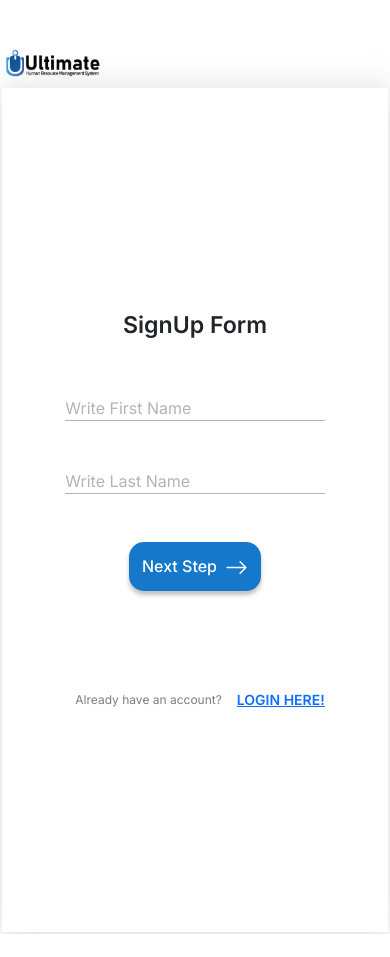
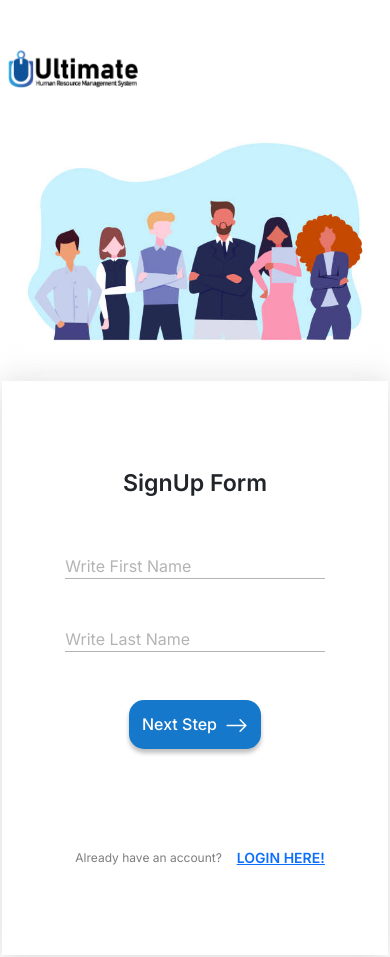
Before and after one commit to Douglas254/Front-end-Intern-Tasks, a React (Vite) app: page / in a window 390 px wide. Before the commit the page ends 934 px from the top, so only its background shows below. Built offline with nearby package versions, Linux system fonts and the light colour scheme.

Commit message:
remove display none property on sm screens & solve overflo issue on x-axis

```diff
--- a/src/index.css
+++ b/src/index.css
@@ -3,7 +3,10 @@
   margin: 0;
   padding: 0;
   font-family: "Inter", sans-serif;
-  /* overflow-x: hidden; */
+}
+
+body {
+  overflow-x: hidden;
 }
 
 .banner__img {
@@ -175,8 +178,7 @@ th {
   min-height: 80vh;
 }
 
-.error__server{
-
+.error__server {
   color: red;
 }
 
@@ -201,9 +203,9 @@ th {
   }
 }
 
-@media (max-width: 512px) {
+@media (max-width: 768px) {
   .logo img {
-    width: 104px;
+    width: 144px;
   }
 
   .login__here a {
@@ -223,13 +225,13 @@ th {
     height: 100vh;
   }
 
-  .banner__img {
-    display: none;
-  }
-
   .attendance__title {
     width: 350px;
     font-size: 21px;
     height: 62px;
   }
+
+  .form__container {
+    height: 68vh;
+  }
 }
```
